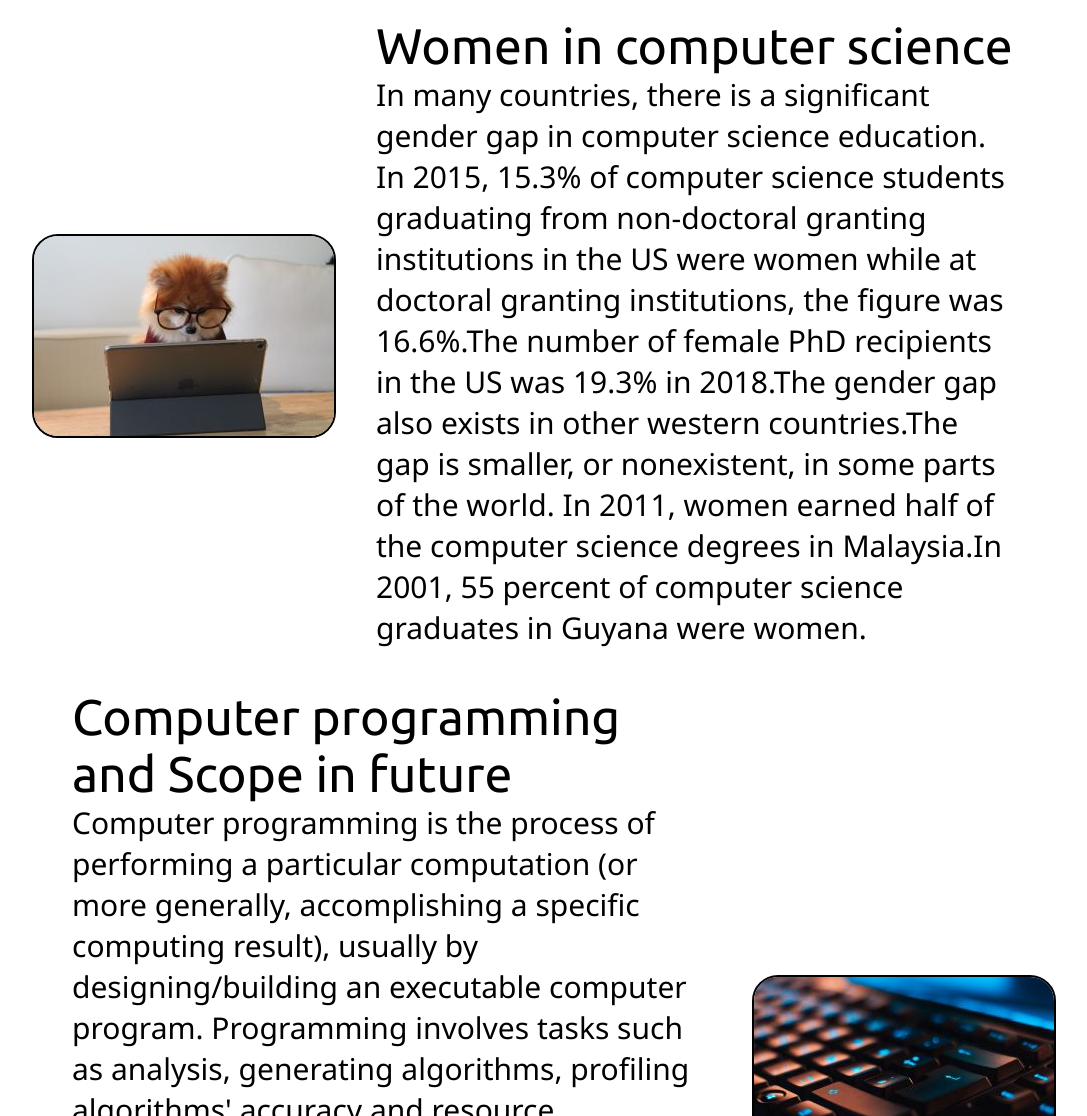
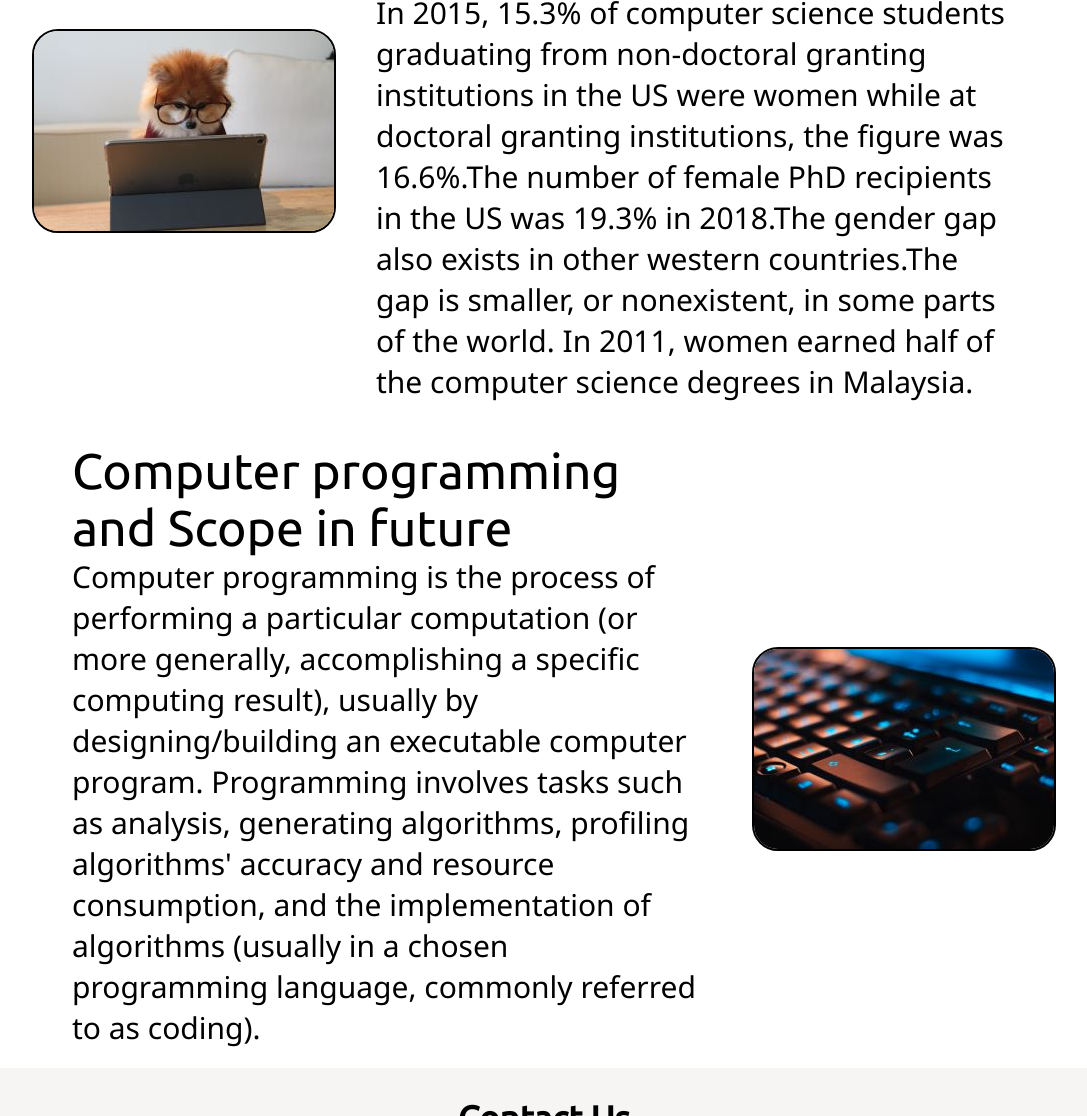
Before and after one commit to Mavi2001/mavi-edu-website, a plain HTML site: page index.html in a window 1280 px wide. Shown: the part 1684-2800 px from the top of the page, without its empty margins (96-1183 px from the left). Drawn offline with Linux system fonts and the light colour scheme.

Commit message:
Update index.html

```diff
--- a/index.html
+++ b/index.html
@@ -50,7 +50,7 @@
     <section class="section"id = "about">
         <div class="para">
             <p class="sectionTag text-big">Computer science education in India</p>
-            <p class="sectionsubTag text-sm">Computer science education or computing education is the science and art of teaching and learning of computer science, computing and computational thinking.As a subdiscipline of pedagogy it also addresses the wider impact of computer science in society through its intersection with philosophy, psychology, linguistics, natural sciences, and mathematics. In comparison to science education and mathematics education, computer science (CS) education is a much younger field.In the history of computing, digital computers were only built from around the 1940s – although computation has been around for centuries since the invention of analog computers.</p>
+            <p class="sectionsubTag text-sm">Computer science education or computing education is the science and art of teaching and learning of computer science, computing and computational thinking.As a subdiscipline of pedagogy it also addresses the wider impact of computer science in society through its intersection with philosophy, psychology, linguistics, natural sciences, and mathematics. In comparison to science education and mathematics education, computer science (CS) education is a much younger field.</p>
         </div>
         <div class="thumbnail">
             <img src="images/book.jpg" alt="book">
@@ -61,7 +61,7 @@
         <div class="para">
             <p class="sectionTag text-big">Women in computer science
             </p>
-            <p class="sectionsubTag text-sm">In many countries, there is a significant gender gap in computer science education. In 2015, 15.3% of computer science students graduating from non-doctoral granting institutions in the US were women while at doctoral granting institutions, the figure was 16.6%.The number of female PhD recipients in the US was 19.3% in 2018.The gender gap also exists in other western countries.The gap is smaller, or nonexistent, in some parts of the world. In 2011, women earned half of the computer science degrees in Malaysia.In 2001, 55 percent of computer science graduates in Guyana were women.</p>
+            <p class="sectionsubTag text-sm">In many countries, there is a significant gender gap in computer science education. In 2015, 15.3% of computer science students graduating from non-doctoral granting institutions in the US were women while at doctoral granting institutions, the figure was 16.6%.The number of female PhD recipients in the US was 19.3% in 2018.The gender gap also exists in other western countries.The gap is smaller, or nonexistent, in some parts of the world. In 2011, women earned half of the computer science degrees in Malaysia.</p>
         </div>
         <div class="thumbnail">
             <img src="images/b.jpg" alt="book">
@@ -71,7 +71,7 @@
     <section class="section">
         <div class="para">
             <p class="sectionTag text-big">Computer programming and Scope in future</p>
-            <p class="sectionsubTag text-sm">Computer programming is the process of performing a particular computation (or more generally, accomplishing a specific computing result), usually by designing/building an executable computer program. Programming involves tasks such as analysis, generating algorithms, profiling algorithms' accuracy and resource consumption, and the implementation of algorithms (usually in a chosen programming language, commonly referred to as coding).The source code of a program is written in one or more languages that are intelligible to programmers, rather than machine code, which is directly executed by the central processing unit.</p>
+            <p class="sectionsubTag text-sm">Computer programming is the process of performing a particular computation (or more generally, accomplishing a specific computing result), usually by designing/building an executable computer program. Programming involves tasks such as analysis, generating algorithms, profiling algorithms' accuracy and resource consumption, and the implementation of algorithms (usually in a chosen programming language, commonly referred to as coding).</p>
         </div>
         <div class="thumbnail">
             <img src="images/a.jpg" alt="book">
```
